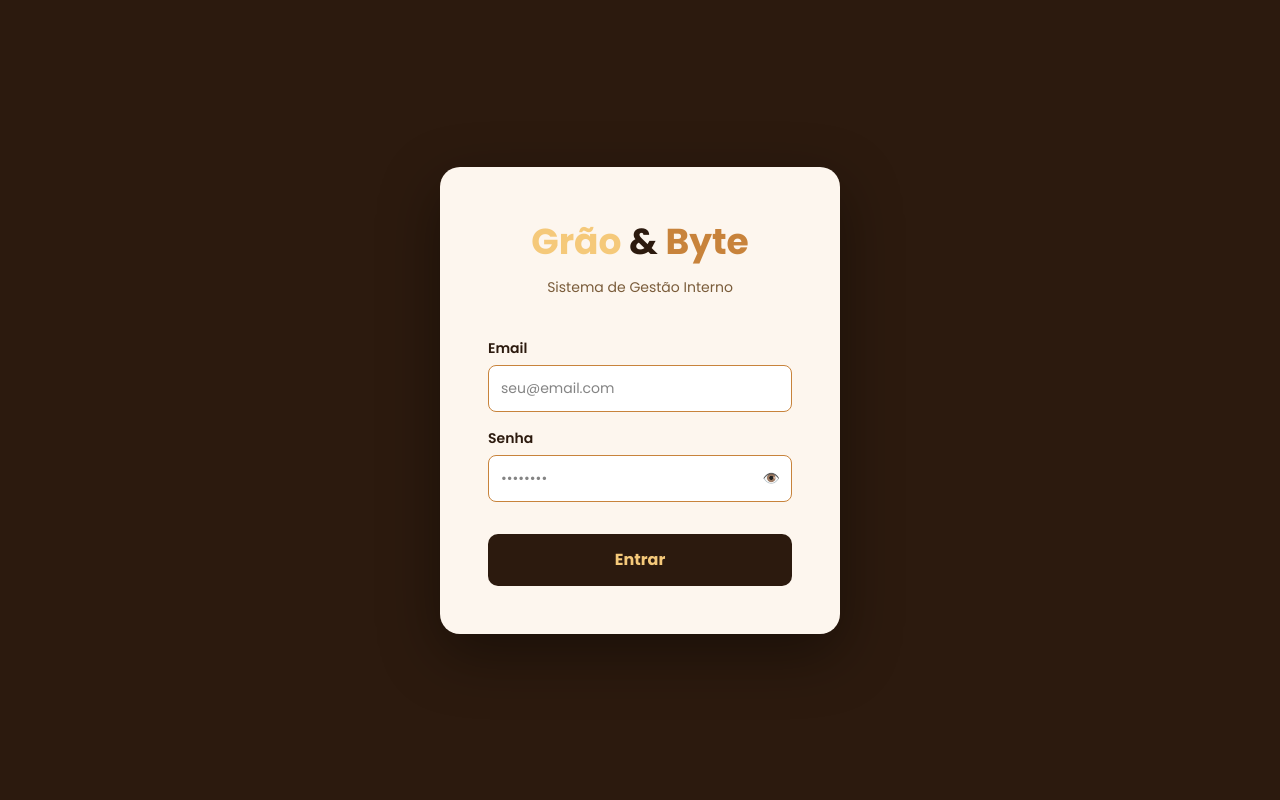
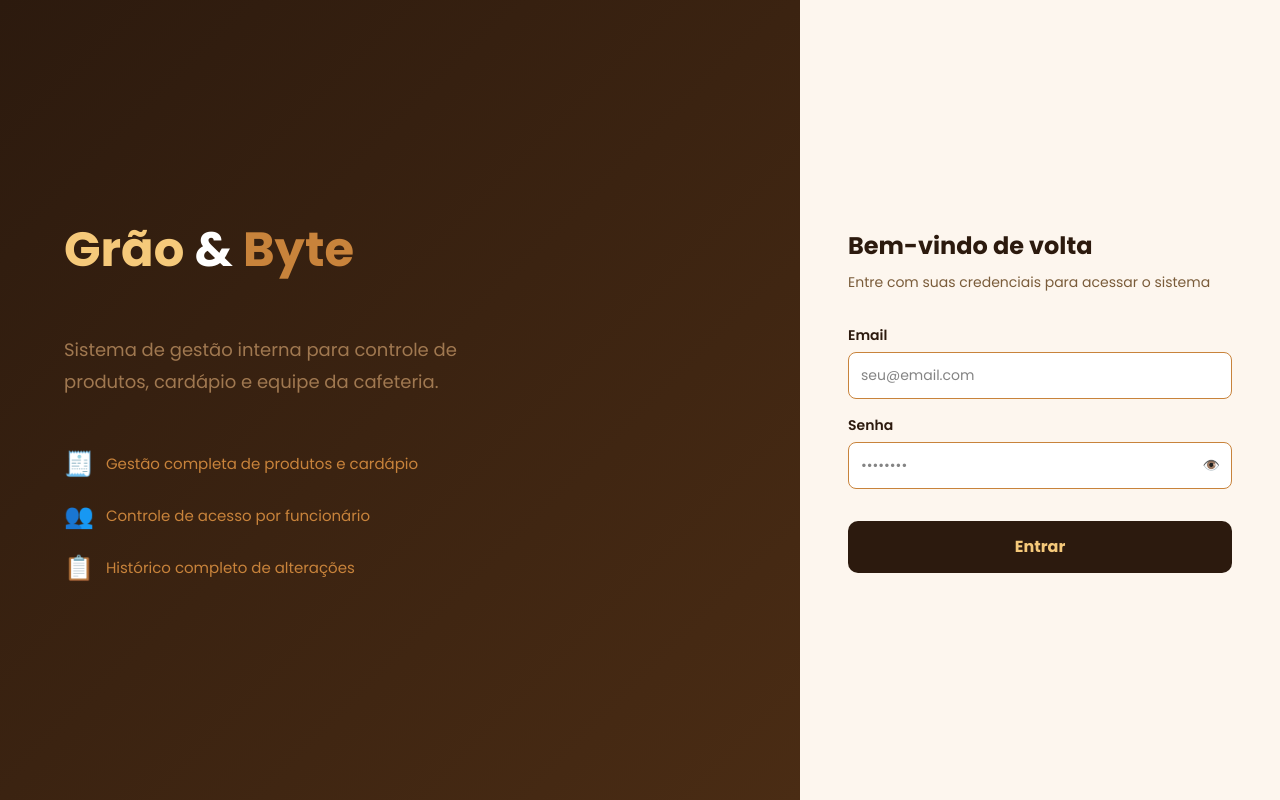
Before and after one commit to henriquemontoro/graoebyte-frontend, a React (Vite) app in the folder aula-front/: page / in a window 1280 px wide. Built offline with nearby package versions, Linux system fonts and the light colour scheme.

Commit message:
nova tela de login com layout dividido

```diff
--- a/aula-front/src/pages/CriarUsuario.tsx
+++ b/aula-front/src/pages/CriarUsuario.tsx
@@ -47,8 +47,8 @@ export default function CriarUsuario() {
           </div>
           <p style={{ color: '#a07850', fontSize: '12px', marginBottom: '8px' }}>Sistema de Gestão</p>
           {isAdmin && (
-            <span style={{ fontSize: '11px', background: '#f0d080', color: '#2c1a0e', padding: '3px 10px', borderRadius: '20px', fontWeight: '700', letterSpacing: '0.3px' }}>
-              {modoFuncionario ? '👁️ Modo Funcionário' : '⭐ Admin'}
+            <span style={{ fontSize: '11px', background: '#f5c97a', color: '#2c1a0e', border: 'none', padding: '3px 10px', borderRadius: '20px', fontWeight: '700', letterSpacing: '0.3px' }}>
+              {modoFuncionario ? '👁️ Modo Funcionário' : 'Admin'}
             </span>
           )}
         </div>
--- a/aula-front/src/pages/Historico.tsx
+++ b/aula-front/src/pages/Historico.tsx
@@ -41,8 +41,8 @@ export default function Historico() {
           </div>
           <p style={{ color: '#a07850', fontSize: '12px', marginBottom: '8px' }}>Sistema de Gestão</p>
           {isAdmin && (
-            <span style={{ fontSize: '11px', background: '#f0d080', color: '#2c1a0e', padding: '3px 10px', borderRadius: '20px', fontWeight: '700', letterSpacing: '0.3px' }}>
-              ⭐ Admin
+            <span style={{ fontSize: '11px', background: '#f5c97a', color: '#2c1a0e', border: 'none', padding: '3px 10px', borderRadius: '20px', fontWeight: '700', letterSpacing: '0.3px' }}>
+              Admin
             </span>
           )}
         </div>
--- a/aula-front/src/pages/Login.tsx
+++ b/aula-front/src/pages/Login.tsx
@@ -20,17 +20,36 @@ export default function Login() {
   }
 
   return (
-    <div style={{ minHeight: '100vh', background: '#2c1a0e', display: 'flex', alignItems: 'center', justifyContent: 'center' }}>
-      <div style={{ background: '#fdf6ee', borderRadius: '20px', padding: '48px', width: '100%', maxWidth: '400px', boxShadow: '0 20px 60px rgba(0,0,0,0.4)' }}>
-        <div style={{ textAlign: 'center', marginBottom: '40px' }}>
-          <div style={{ marginBottom: '8px' }}>
-            <span style={{ color: '#f5c97a', fontSize: '36px', fontWeight: 'bold' }}>Grão</span>
-            <span style={{ color: '#2c1a0e', fontSize: '36px', fontWeight: 'bold' }}> & </span>
-            <span style={{ color: '#c8833b', fontSize: '36px', fontWeight: 'bold' }}>Byte</span>
+    <div style={{ minHeight: '100vh', display: 'flex', background: '#2c1a0e' }}>
+      <div style={{ flex: 1, display: 'flex', flexDirection: 'column', justifyContent: 'center', padding: '64px', background: 'linear-gradient(135deg, #2c1a0e 0%, #4a2c14 100%)' }}>
+        <div style={{ marginBottom: '48px' }}>
+          <span style={{ color: '#f5c97a', fontSize: '48px', fontWeight: 'bold' }}>Grão</span>
+          <span style={{ color: 'white', fontSize: '48px', fontWeight: 'bold' }}> & </span>
+          <span style={{ color: '#c8833b', fontSize: '48px', fontWeight: 'bold' }}>Byte</span>
         </div>
-          <p style={{ color: '#7a5c3a', fontSize: '14px' }}>Sistema de Gestão Interno</p>
+        <p style={{ color: '#a07850', fontSize: '18px', lineHeight: '1.8', maxWidth: '400px' }}>
+          Sistema de gestão interna para controle de produtos, cardápio e equipe da cafeteria.
+        </p>
+        <div style={{ marginTop: '48px', display: 'flex', flexDirection: 'column', gap: '16px' }}>
+          <div style={{ display: 'flex', alignItems: 'center', gap: '12px' }}>
+            <span style={{ fontSize: '24px' }}>🧾</span>
+            <span style={{ color: '#c8833b', fontSize: '15px' }}>Gestão completa de produtos e cardápio</span>
           </div>
-        {erro && <p style={{ color: '#c0392b', fontSize: '14px', marginBottom: '16px', textAlign: 'center', background: '#fff0f0', padding: '12px', borderRadius: '8px' }}>{erro}</p>}
+          <div style={{ display: 'flex', alignItems: 'center', gap: '12px' }}>
+            <span style={{ fontSize: '24px' }}>👥</span>
+            <span style={{ color: '#c8833b', fontSize: '15px' }}>Controle de acesso por funcionário</span>
+          </div>
+          <div style={{ display: 'flex', alignItems: 'center', gap: '12px' }}>
+            <span style={{ fontSize: '24px' }}>📋</span>
+            <span style={{ color: '#c8833b', fontSize: '15px' }}>Histórico completo de alterações</span>
+          </div>
+        </div>
+      </div>
+      <div style={{ width: '480px', display: 'flex', alignItems: 'center', justifyContent: 'center', padding: '48px', background: '#fdf6ee' }}>
+        <div style={{ width: '100%' }}>
+          <h2 style={{ fontSize: '24px', fontWeight: 'bold', color: '#2c1a0e', marginBottom: '8px' }}>Bem-vindo de volta</h2>
+          <p style={{ color: '#7a5c3a', fontSize: '14px', marginBottom: '32px' }}>Entre com suas credenciais para acessar o sistema</p>
+          {erro && <p style={{ color: '#c0392b', fontSize: '14px', marginBottom: '16px', background: '#fff0f0', padding: '12px', borderRadius: '8px' }}>{erro}</p>}
           <div style={{ marginBottom: '16px' }}>
             <label style={{ display: 'block', color: '#2c1a0e', fontWeight: '600', marginBottom: '6px', fontSize: '14px' }}>Email</label>
             <input
@@ -60,5 +79,6 @@ export default function Login() {
           </button>
         </div>
       </div>
+    </div>
   )
 }
--- a/aula-front/src/pages/ProdutoForm.tsx
+++ b/aula-front/src/pages/ProdutoForm.tsx
@@ -55,8 +55,8 @@ export default function ProdutoForm() {
           </div>
           <p style={{ color: '#a07850', fontSize: '12px', marginBottom: '8px' }}>Sistema de Gestão</p>
           {isAdmin && (
-            <span style={{ fontSize: '11px', background: '#f0d080', color: '#2c1a0e', padding: '3px 10px', borderRadius: '20px', fontWeight: '700', letterSpacing: '0.3px' }}>
-              {modoFuncionario ? '👁️ Modo Funcionário' : '⭐ Admin'}
+            <span style={{ fontSize: '11px', background: '#f5c97a', color: '#2c1a0e', border: 'none', padding: '3px 10px', borderRadius: '20px', fontWeight: '700', letterSpacing: '0.3px' }}>
+              {modoFuncionario ? '👁️ Modo Funcionário' : 'Admin'}
             </span>
           )}
         </div>
--- a/aula-front/src/pages/Produtos.tsx
+++ b/aula-front/src/pages/Produtos.tsx
@@ -103,8 +103,8 @@ export default function Produtos() {
           </div>
           <p style={{ color: '#a07850', fontSize: '12px', marginBottom: '8px' }}>Sistema de Gestão</p>
           {isAdmin && (
-            <span style={{ fontSize: '11px', background: '#f0d080', color: '#2c1a0e', padding: '3px 10px', borderRadius: '20px', fontWeight: '700', letterSpacing: '0.3px' }}>
-              {modoFuncionario ? '👁️ Modo Funcionário' : '⭐ Admin'}
+            <span style={{ fontSize: '11px', background: '#f5c97a', color: '#2c1a0e', border: 'none', padding: '3px 10px', borderRadius: '20px', fontWeight: '700', letterSpacing: '0.3px' }}>
+              {modoFuncionario ? '👁️ Modo Funcionário' : 'Admin'}
             </span>
           )}
         </div>
--- a/aula-front/src/pages/Usuarios.tsx
+++ b/aula-front/src/pages/Usuarios.tsx
@@ -52,8 +52,8 @@ export default function Usuarios() {
           </div>
           <p style={{ color: '#a07850', fontSize: '12px', marginBottom: '8px' }}>Sistema de Gestão</p>
           {isAdmin && (
-            <span style={{ fontSize: '11px', background: '#f0d080', color: '#2c1a0e', padding: '3px 10px', borderRadius: '20px', fontWeight: '700', letterSpacing: '0.3px' }}>
-              {modoFuncionario ? '👁️ Modo Funcionário' : '⭐ Admin'}
+            <span style={{ fontSize: '11px', background: '#f5c97a', color: '#2c1a0e', border: 'none', padding: '3px 10px', borderRadius: '20px', fontWeight: '700', letterSpacing: '0.3px' }}>
+              {modoFuncionario ? '👁️ Modo Funcionário' : 'Admin'}
             </span>
           )}
         </div>
```
Also changed, not shown: 1 other file (tests, documents, lock files or other folders). Lines whose indentation alone changed are shown as unchanged.
